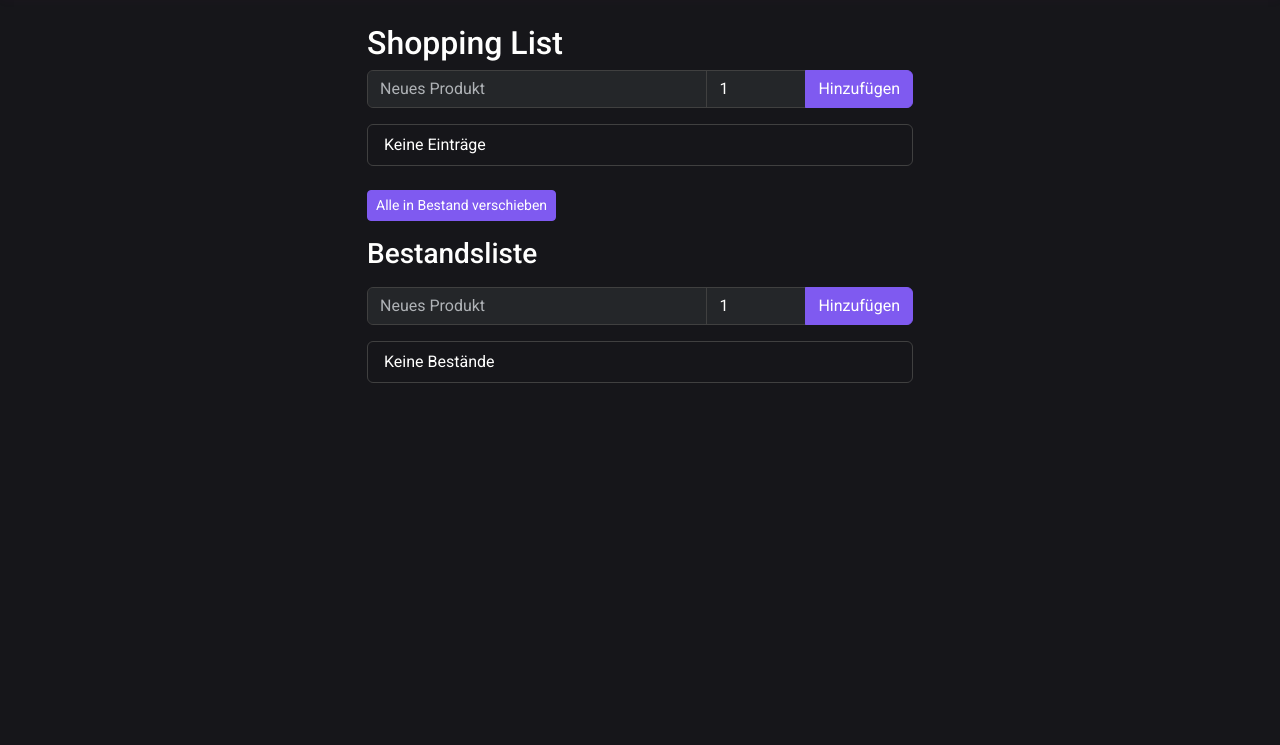
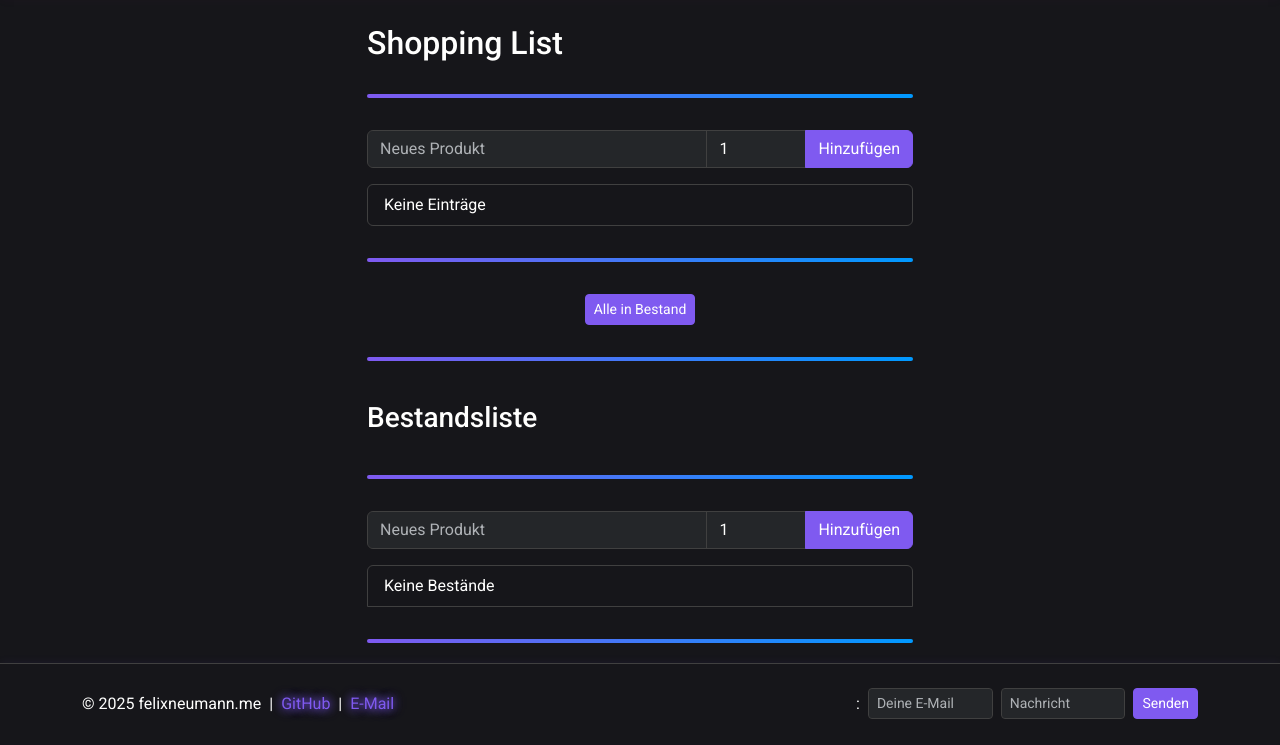
Before and after one commit to fncoding/kid-me, a Django app: page /shoppinglist/ in a window 1280 px wide. Shown: the part 57-802 px from the top of the page. Before the commit the page ends 440 px from the top, so only its background shows below. Run offline with Django 5.2, Linux system fonts and the light colour scheme; the visitor is signed in with stand-in values (Sample User, id 1); data that the repository does not hold is empty; style sheets or scripts are compiled from the project's sources; some libraries are stand-ins or nearby versions.

Commit message:
Separator added, footer with working contact form,

```diff
--- a/src/login/templates/login/profile_edit.html
+++ b/src/login/templates/login/profile_edit.html
@@ -3,11 +3,13 @@
 {% block content %}
 <div class="container mt-4">
     <h2 class="mb-4 text-center">Profil bearbeiten</h2>
+    {% include 'components/separator.html' %}
     <div class="row justify-content-center">
         <div class="col-lg-6 mb-4">
             <div class="card">
                 <div class="card-body">
                     <h4 class="card-title">Benutzername ändern</h4>
+                    {% include 'components/separator.html' %}
                     <form method="post">
                         {% csrf_token %}
                         <div class="mb-3">
@@ -20,11 +22,13 @@
             </div>
         </div>
     </div>
+    {% include 'components/separator.html' %}
     <div class="row justify-content-center">
         <div class="col-lg-6 mb-4">
             <div class="card">
                 <div class="card-body">
                     <h4 class="card-title">Passwort ändern</h4>
+                    {% include 'components/separator.html' %}
                     <form method="post">
                         {% csrf_token %}
                         <div class="mb-3">
@@ -41,5 +45,6 @@
             </div>
         </div>
     </div>
+    {% include 'components/separator.html' %}
 </div>
 {% endblock %}
--- a/src/login/urls.py
+++ b/src/login/urls.py
@@ -1,10 +1,11 @@
 from django.contrib.auth import views as auth_views
-from django.urls import path
+from django.urls import path, include
 from . import views
 from .views import profile_edit_view, activate_view
 
 urlpatterns = [
     path('', views.home_view, name='home'),
+    path('contact/', views.contact, name='contact'),
     path('dashboard/', views.dashboard_view, name='dashboard'),
     path('register/', views.register_view, name='register'),
     path('password_change/', auth_views.PasswordChangeView.as_view(
--- a/src/shoppinglist/templates/shoppinglist/shoppinglist.html
+++ b/src/shoppinglist/templates/shoppinglist/shoppinglist.html
@@ -2,6 +2,7 @@
 {% block title %}Shopping List{% endblock %}
 {% block content %}
 <h2>Shopping List</h2>
+<div style="height: 4px; width: 100%; background: linear-gradient(to right, #7F5AF0, #0099ff); border-radius: 2px; margin: 2rem 0;"></div>
 <form method="post" class="mb-3">
     {% csrf_token %}
     <div class="input-group">
@@ -12,7 +13,7 @@
 </form>
 <ul class="list-group mb-4">
     {% for item in items %}
-        <li class="list-group-item d-flex justify-content-between align-items-center">
+        <li class="list-group-item d-flex justify-content-between">
             <span>
                 <form method="post" action="{% url 'shoppinglist_toggle_purchased' item.id %}" style="display:inline;">
                     {% csrf_token %}
@@ -30,7 +31,9 @@
                 <a href="{% url 'shoppinglist_delete' item.id %}" class="btn btn-sm btn-outline-danger">🗑️</a>
                 <form method="post" action="{% url 'shoppinglist_move_to_inventory' item.id %}" style="display:inline;">
                     {% csrf_token %}
-                    <button type="submit" class="btn btn-sm btn-outline-success ms-1">➡️</button>
+                    <button type="submit" class="btn btn-sm btn-outline-success ms-1">
+                        <i class="bi bi-arrow-down"></i>
+                    </button>
                 </form>
             </span>
         </li>
@@ -40,9 +43,16 @@
 </ul>
 <form method="post" action="{% url 'shoppinglist_move_all_to_inventory' %}" class="mb-2">
     {% csrf_token %}
-    <button type="submit" class="btn btn-success btn-sm">Alle in Bestand verschieben</button>
+    {% include 'components/separator.html' %}
+    <div class="d-flex justify-content-center align-items-center my-2">
+        <i class="bi bi-chevron-double-down animated-arrow me-2"></i>
+        <button type="submit" class="btn btn-success btn-sm">Alle in Bestand</button>
+        <i class="bi bi-chevron-double-down animated-arrow ms-2"></i>
+    </div>
+    {% include 'components/separator.html' %}
 </form>
 <h3 class="py-2">Bestandsliste</h3>
+{% include 'components/separator.html' %}
 <form method="post" action="{% url 'inventory_add' %}" class="mb-3">
     {% csrf_token %}
     <div class="input-group">
@@ -58,10 +68,17 @@
             <span>
                 <a href="{% url 'inventory_edit' inv.id %}" class="btn btn-sm btn-outline-primary me-1">✏️</a>
                 <a href="{% url 'inventory_delete' inv.id %}" class="btn btn-sm btn-outline-danger">🗑️</a>
+                <form method="post" action="{% url 'inventory_move_to_shoppinglist' inv.id %}" style="display:inline;">
+                    {% csrf_token %}
+                    <button type="submit" class="btn btn-sm btn-outline-warning ms-1">
+                        <i class="bi bi-arrow-up"></i>
+                    </button>
+                </form>
             </span>
         </li>
     {% empty %}
         <li class="list-group-item">Keine Bestände</li>
     {% endfor %}
+    {% include 'components/separator.html' %}
 </ul>
 {% endblock %}
--- a/src/shoppinglist/urls.py
+++ b/src/shoppinglist/urls.py
@@ -11,4 +11,5 @@ urlpatterns = [
     path('inventory_add/', views.inventory_add, name='inventory_add'),
     path('inventory_edit/<int:item_id>/', views.inventory_edit, name='inventory_edit'),
     path('inventory_delete/<int:item_id>/', views.inventory_delete, name='inventory_delete'),
+    path('inventory/<int:inv_id>/move_to_shoppinglist/', views.inventory_move_to_shoppinglist, name='inventory_move_to_shoppinglist'),
 ]
--- a/src/shoppinglist/views.py
+++ b/src/shoppinglist/views.py
@@ -91,3 +91,19 @@ def inventory_delete(request, item_id):
         item.delete()
         return redirect('shoppinglist')
     return render(request, "shoppinglist/inventory_delete.html", {"item": item})
+
+@login_required
+def inventory_move_to_shoppinglist(request, inv_id):
+    if request.method == "POST":
+        inv = get_object_or_404(InventoryItem, id=inv_id, user=request.user)
+        # Prüfen, ob das Item schon auf der Shoppinglist ist
+        sli, created = ShoppingListItem.objects.get_or_create(
+            user=request.user,
+            name=inv.name,
+            defaults={'quantity': inv.quantity}
+        )
+        if not created:
+            sli.quantity += inv.quantity
+            sli.save()
+        inv.delete()
+    return redirect('shoppinglist')
--- a/src/static_src/scss/main.scss
+++ b/src/static_src/scss/main.scss
@@ -27,3 +27,6 @@ h1, h2, h3, h4, h5, h6, .navbar-brand {
   min-width: 180px;
   box-shadow: 0 4px 24px rgba(0,0,0,0.15);
 }
+.main-content {
+  padding-bottom: 70px; /* Höhe des Footers */
+}
--- a/src/static_src/scss/theme.scss
+++ b/src/static_src/scss/theme.scss
@@ -46,7 +46,8 @@ body {
 
   .card {
     background-color: $dark-surface;
-    border-color: $dark-border;
+    border-color: $purple-accent;
+    box-shadow: 0 0 10px rgba($purple-accent, 0.25); // Weicher lila Schatten
   }
 
   .btn-primary {
@@ -109,6 +110,24 @@ body {
       color: lighten($purple-accent, 10%);
     }
   }
+
+.animated-arrow {
+  color: $purple-accent; // Verwendet dein Website-Lila
+  font-size: 1.5rem;     // Größe der Pfeile, anpassbar
+  animation: bounce-down 2s infinite;
+}
+
+@keyframes bounce-down {
+  0%, 20%, 50%, 80%, 100% {
+    transform: translateY(0);
+  }
+  40% {
+    transform: translateY(5px);
+  }
+  60% {
+    transform: translateY(3px);
+  }
+}
 }
 
 
@@ -197,3 +216,19 @@ a, .btn {
     content: none !important;
   }
 }
+
+/* src/assets/css/main.css */
+.sticky-footer {
+  position: fixed;
+  left: 0;
+  bottom: 0;
+  width: 100%;
+  z-index: 1030;
+  background: var(--bs-body-bg, #fff);
+  color: var(--bs-body-color, #222);
+  border-top: 1px solid var(--bs-border-color, #404040);
+  text-align: center;
+  padding: 1rem 0;
+  font-size: 1rem;
+  box-shadow: 0 -2px 8px rgba(127, 90, 240, 0.05);
+}
--- a/src/templates/base.html
+++ b/src/templates/base.html
@@ -64,7 +30,8 @@
             </div>
         </div>
     </main>
-
+    <div style="height: 70px;"></div>
+    {% include 'components/footer.html' %}
     <script src="{% static 'js/bootstrap.bundle.min.js' %}"></script>
     <script>
     function togglePassword(inputId, iconSpan) {
--- /dev/null
+++ b/src/templates/components/footer.html
@@ -0,0 +1,25 @@
+<footer class="sticky-footer">
+  <div class="container py-2">
+    <div class="d-flex flex-column flex-md-row justify-content-between align-items-center gap-3">
+      <div>
+        &copy; 2025 felixneumann.me
+        &nbsp;|&nbsp;
+        <a href="https://github.com/fncoding" target="_blank" rel="noopener" class="text-decoration-none text-glow">
+          <i class="bi bi-github"></i> GitHub
+        </a>
+        &nbsp;|&nbsp;
+        <a href="mailto:admin@felixneumann.me" class="text-decoration-none text-glow">
+          <i class="bi bi-envelope"></i> E-Mail
+        </a>
+      </div>
+
+      <form action="{% url 'contact' %}" method="post" class="d-flex gap-2 align-items-center" style="max-width: 350px;">
+        {% csrf_token %}
+        <i class="bi bi-envelope"></i>:
+        <input type="email" name="email" class="form-control form-control-sm" placeholder="Deine E-Mail" required>
+        <input type="text" name="message" class="form-control form-control-sm" placeholder="Nachricht" required>
+        <button type="submit" class="btn btn-primary btn-sm">Senden</button>
+      </form>
+    </div>
+  </div>
+</footer>
--- /dev/null
+++ b/src/templates/components/navbar.html
@@ -0,0 +1,34 @@
+  <nav class="navbar navbar-expand-lg navbar-dark bg-body-tertiary mb-4">
+        <div class="container">
+            <a class="navbar-brand" href="{% url 'dashboard' %}">felixneumann.me</a>
+            <button class="navbar-toggler" type="button" data-bs-toggle="collapse" data-bs-target="#navbarNav" aria-controls="navbarNav" aria-expanded="false" aria-label="Toggle navigation">
+                <i class="bi bi-list" style="font-size: 2rem;"></i>
+            </button>
+            <div class="collapse navbar-collapse" id="navbarNav">
+                <div class="navbar-nav ms-auto">
+                    {% if user.is_authenticated %}
+                        <a class="nav-link" href="{% url 'shoppinglist' %}">Shopping List</a>
+                        <div class="nav-item dropdown">
+                            <a class="nav-link dropdown-toggle" href="#" id="userDropdown" role="button" data-bs-toggle="dropdown" aria-expanded="false">
+                                {{ user.username }}
+                            </a>
+                            <ul class="dropdown-menu dropdown-menu-end" aria-labelledby="userDropdown">
+                                <li>
+                                    <a class="dropdown-item" href="{% url 'profile_edit' %}">Profil bearbeiten</a>
+                                </li>
+                                <li>
+                                    <form method="post" action="{% url 'logout' %}" style="margin: 0;">
+                                        {% csrf_token %}
+                                        <button type="submit" class="dropdown-item">Logout</button>
+                                    </form>
+                                </li>
+                            </ul>
+                        </div>
+                    {% else %}
+                        <a class="nav-link" href="{% url 'login' %}">Login</a>
+                        <a class="nav-link" href="{% url 'register' %}">Register</a>
+                    {% endif %}
+                </div>
+            </div>
+        </div>
+    </nav>
--- /dev/null
+++ b/src/templates/components/separator.html
@@ -0,0 +1 @@
+<div style="height: 4px; width: 100%; background: linear-gradient(to right, #7F5AF0, #0099ff); border-radius: 2px; margin: 2rem 0;"></div>
```
Also changed, not shown: other parts of src/templates/base.html (+1 -35 lines), src/login/tests.py (+92 -8 lines), src/login/views.py (+18 -0 lines), src/shoppinglist/templates/shoppinglist/inventory_move_to_shoppinglist.html (added).
